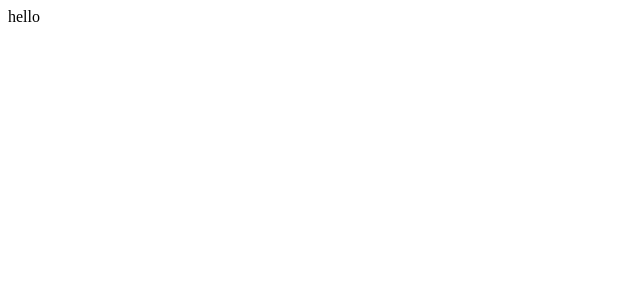
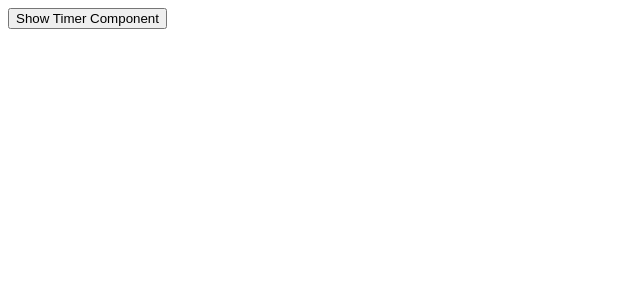
Before and after one commit to ahmed-elkhalily/React-Course, a React (Vite) app in the folder react-app/: page / in a window 1280 px wide. Shown: the top 300 px of the page, without its empty margins (0-640 px from the left). Built offline with nearby package versions, Linux system fonts and the light colour scheme.

Commit message:
[Clear Interval when useEffect] lesson 1

```diff
--- a/react-app/src/App.jsx
+++ b/react-app/src/App.jsx
@@ -1,7 +1,18 @@
+import { useState } from "react";
+import { Timer } from "./Timer";
 import "./App.css";
 
 function App() {
-  return <div>hello </div>;
+  const [showTimer, setShowTimer] = useState(false);
+
+  return (
+    <div>
+      {showTimer && <Timer />}
+      <button onClick={() => setShowTimer((prev) => !prev)}>
+        {showTimer ? "Hide Timer" : "Show Timer"} Component
+      </button>
+    </div>
+  );
 }
 
 export default App;
--- /dev/null
+++ b/react-app/src/Timer.jsx
@@ -0,0 +1,20 @@
+import { useEffect, useState } from "react";
+
+export const Timer = () => {
+  const [timeInMSec, setTimeInMSec] = useState(0);
+  useEffect(() => {
+    console.log("initial rendering only ");
+
+    const timerInterval = setInterval(() => {
+      console.log("running");
+      setTimeInMSec((prev) => prev + 1);
+    }, 1000);
+
+    // clear interval when unmount component
+    // to avoid interval running in the background of client side .
+    return () => {
+      clearInterval(timerInterval);
+    };
+  }, []);
+  return <span>{timeInMSec} sec</span>;
+};
```
